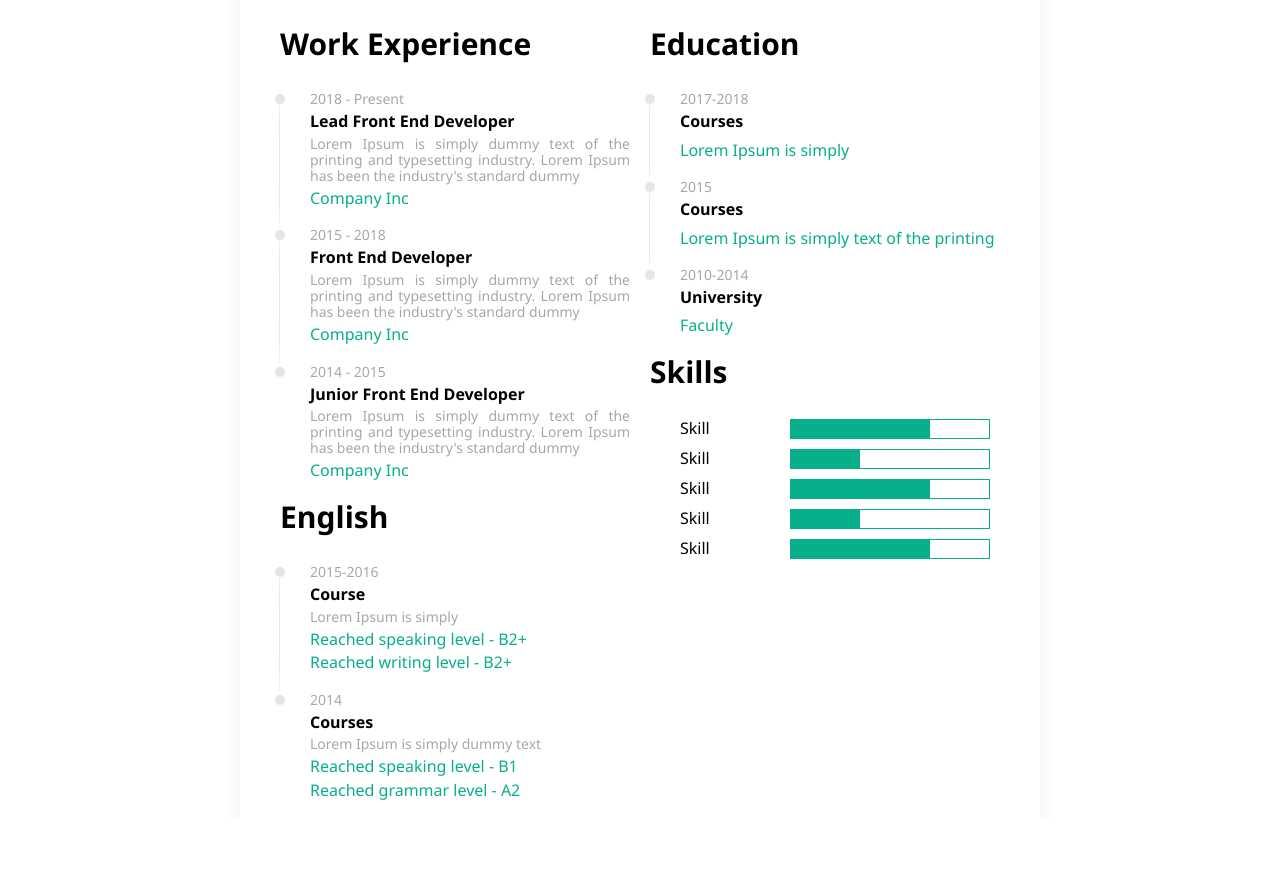
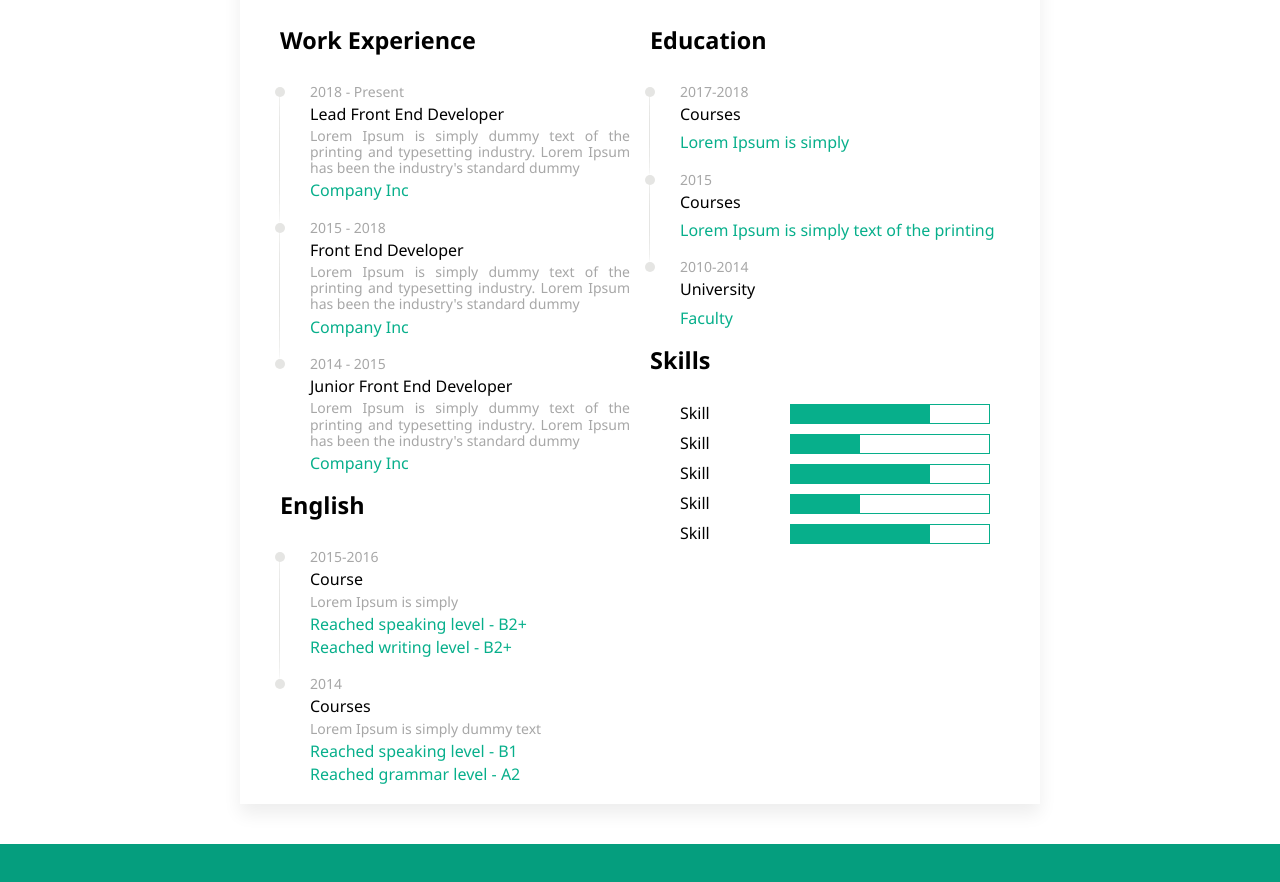
Before and after one commit to Qualletom/rsschool-codejam1-cv, a plain HTML site: page index.html in a window 1280 px wide. Shown: the part 372-1254 px from the top of the page. Before the commit the page ends 1191 px from the top, so only its background shows below. Drawn offline with Linux system fonts and the light colour scheme.

Commit message:
feat: add footer

```diff
--- a/index.html
+++ b/index.html
@@ -37,7 +37,7 @@
        <section class="author-experience">
             <article class="experience-article work">
                 <header class="experience-article-header">
-                    <h2>Work Experience</h2>
+                    <h3>Work Experience</h3>
                 </header>
                 <section class="experience-article-body left-bar">
                     <p class="article-years">2018 - Present</p>
@@ -61,7 +61,7 @@
 
             <article class="experience-article english-level">
                 <header class="experience-article-header">
-                    <h2>English</h2>
+                    <h3>English</h3>
                 </header>
                 <section class="experience-article-body left-bar">
                     <p class="article-years">2015-2016</p>
@@ -81,7 +81,7 @@
 
             <article class="experience-article education">
                 <header class="experience-article-header">
-                    <h2>Education</h2>
+                    <h3>Education</h3>
                 </header>
                 <section class="experience-article-body left-bar">
                     <p class="article-years">2017-2018</p>
@@ -105,7 +105,7 @@
 
             <article class="experience-article skills">
                 <header class="experience-article-header">
-                    <h2>Skills</h2>
+                    <h3>Skills</h3>
                 </header>
                 <section class="experience-article-body">
                     <ul class="skills-list">
@@ -135,7 +135,7 @@
        </section>
 
     </main>
-    <footer>
+    <footer class="footer">
 
     </footer>
 </body>
--- a/styles/main.css
+++ b/styles/main.css
@@ -3,8 +3,12 @@
 }
 
 html, body {
-    /* height: 100vw; */
+    min-height: 100%;
     font-family: 'Segoe UI', Tahoma, Geneva, Verdana, sans-serif;
+}
+
+body {
+    position: relative;
 }
 
 h1, h2, h3, h4, h5, h6 {
@@ -142,6 +146,7 @@ p {
 
 .experience-article .experience-article-body .article-title {
     margin: 5px 0;
+    font-weight: normal;
 }
 
 .experience-article .experience-article-body .article-company,
@@ -192,8 +197,14 @@ p {
     font-weight: bold;
 }
 
-.header p {
-    margin: 0;
+.footer {
+    height: 40px;
+    background-color: #059e7e;
+    position: relative;
+    bottom: 0;
+    left: 0;
+    width: 100%;
+    margin-top: 40px;
 }
 
 .main {
```
